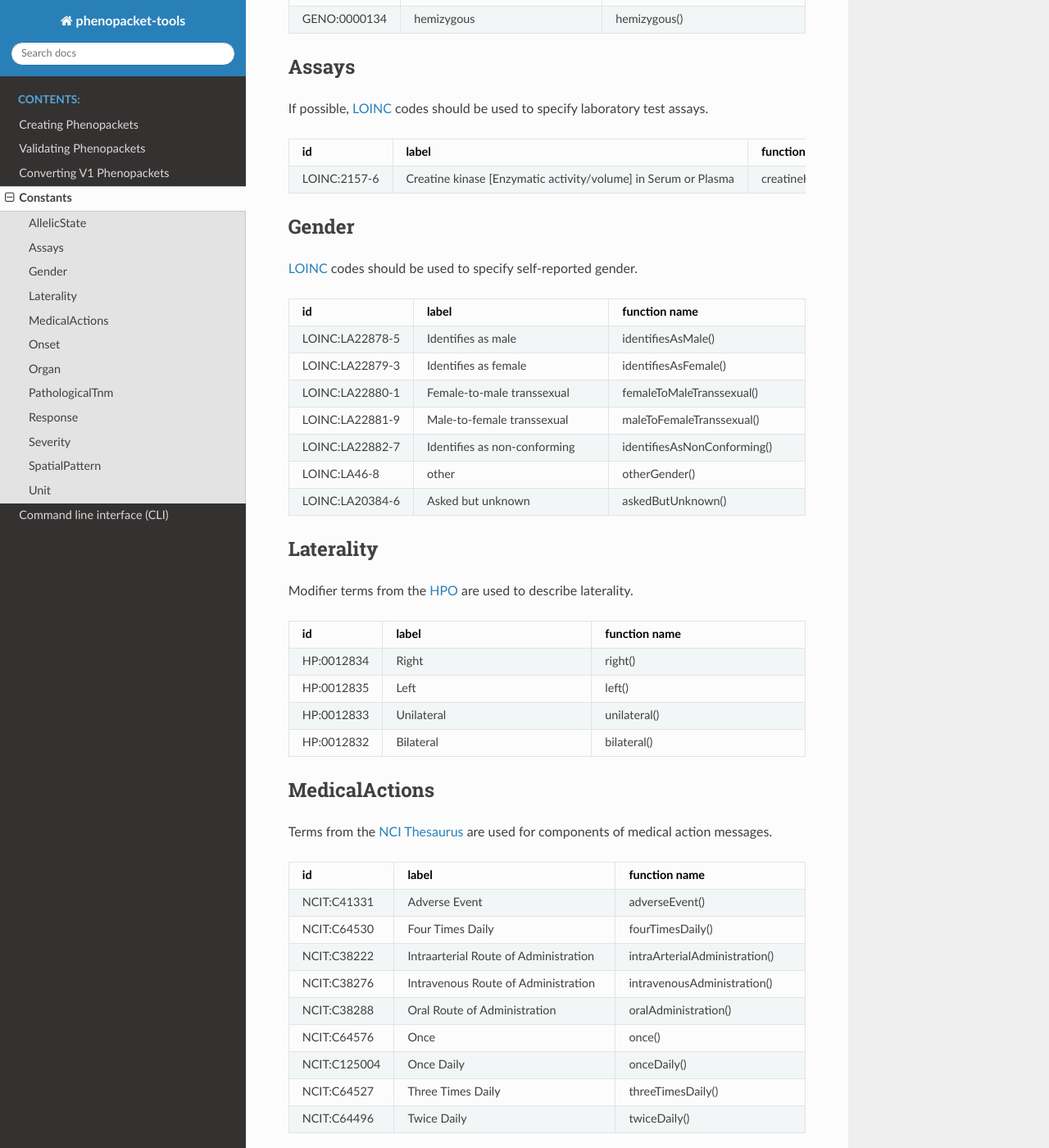
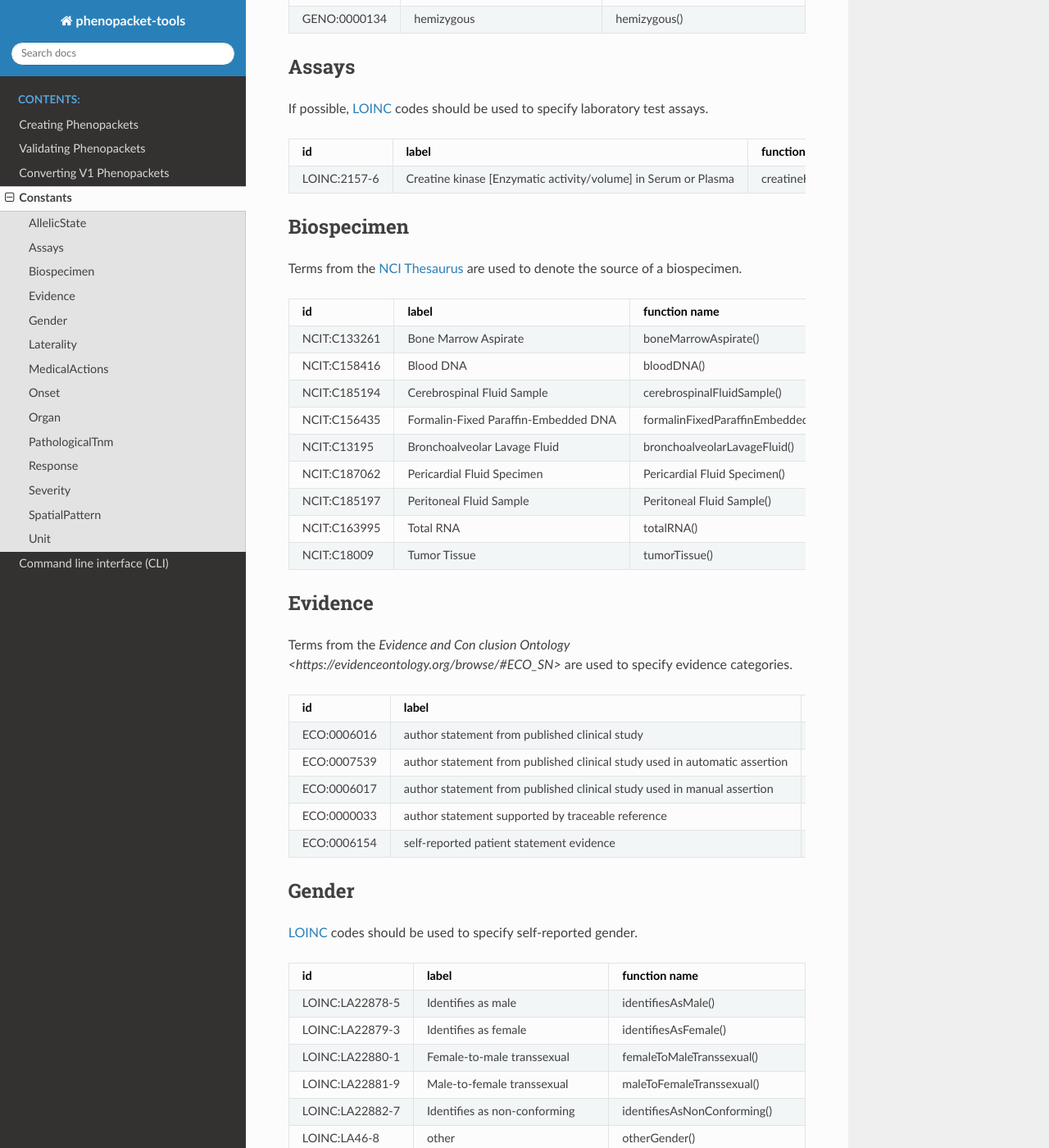
Before and after one commit to phenopackets/phenopacket-tools, a Sphinx documentation site: the page built from docs/constants.rst, in a window 1280 px wide and 1400 px high, scrolled down 781 px. Shown: the whole window at 82% size. Built offline with Sphinx 7.4.7 and the Read the Docs theme 2.0.0, drawn with Linux system fonts in a browser that asks for light colours.

Commit message:
Adding Biospecimen as a Constant

```diff
--- a/docs/constants.rst
+++ b/docs/constants.rst
@@ -49,6 +49,42 @@ If possible, `LOINC <https://loinc.org/>`_ codes should be used to specify labor
    :widths: 30, 200, 200
 
    "LOINC:2157-6", "Creatine kinase [Enzymatic activity/volume] in Serum or Plasma", "creatineKinaseActivity()"
+
+
+Biospecimen
+^^^^^^^^^^^
+
+Terms from the `NCI Thesaurus <https://www.ebi.ac.uk/ols/ontologies/ncit>`_ are used to denote the source of a biospecimen.
+
+.. csv-table::
+   :header: "id", "label", "function name"
+   :widths: 30, 200, 200
+
+   "NCIT:C133261", "Bone Marrow Aspirate", "boneMarrowAspirate()"
+   "NCIT:C158416", "Blood DNA", "bloodDNA()"
+   "NCIT:C185194", "Cerebrospinal Fluid Sample", "cerebrospinalFluidSample()"
+   "NCIT:C156435", "Formalin-Fixed Paraffin-Embedded DNA", "formalinFixedParaffinEmbeddedDNA()"
+   "NCIT:C13195", "Bronchoalveolar Lavage Fluid", "bronchoalveolarLavageFluid()"
+   "NCIT:C187062", "Pericardial Fluid Specimen", "Pericardial Fluid Specimen()"
+   "NCIT:C185197", "Peritoneal Fluid Sample", "Peritoneal Fluid Sample()"
+   "NCIT:C163995", "Total RNA", "totalRNA()"
+   "NCIT:C18009", "Tumor Tissue", "tumorTissue()"
+
+
+Evidence
+^^^^^^^^
+
+Terms from the `Evidence and Con   clusion Ontology <https://evidenceontology.org/browse/#ECO_SN>` are used to specify evidence categories.
+
+.. csv-table::
+   :header: "id", "label", "function name"
+   :widths: 30, 200, 200
+
+   "ECO:0006016", "author statement from published clinical study", "authorStatementFromPublishedClinicalStudy()"
+   "ECO:0007539", "author statement from published clinical study used in automatic assertion", "authorStatementFromPublishedClinicalStudyAutomaticAssertion()"
+   "ECO:0006017", "author statement from published clinical study used in manual assertion", "AUTHOR_STATEMENT_FROM_PCS_MANUAL()"
+   "ECO:0000033", "author statement supported by traceable reference", "AUTHOR_STATEMENT_TRACEABLE_REFERENCE()"
+   "ECO:0006154", "self-reported patient statement evidence", "SELF_REPORTED_PATIENT_STATEMENT_EVIDENCE()"
 
 
 Gender
```
Also changed, not shown: 4 other files.
